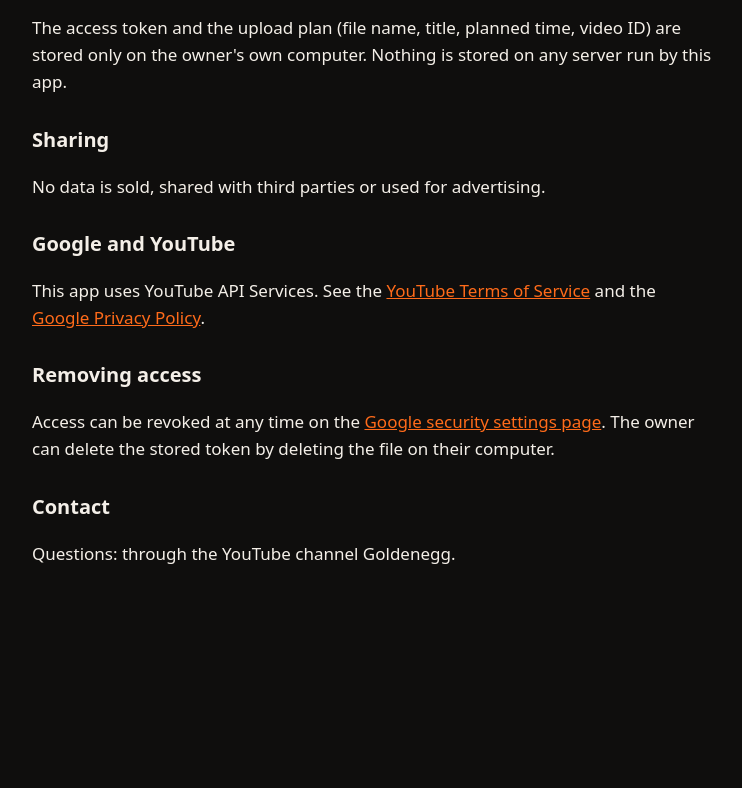
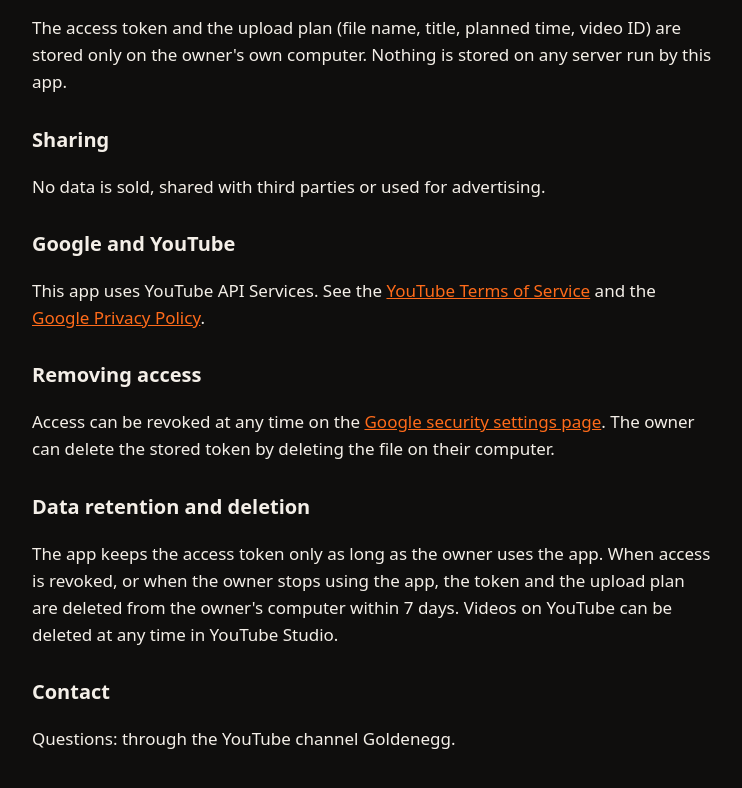
Before and after one commit to nerija05/nerija05.github.io, a plain HTML site: page datenschutz.html in a window 1280 px wide. Shown: the part 627-1415 px from the top of the page, without its empty margins (268-1010 px from the left). Before the commit the page ends 1259 px from the top, so only its background shows below. Drawn offline with Linux system fonts and the light colour scheme.

Commit message:
Add data retention section and YouTube note
Co-Authored-By: Claude Opus 5.5 <noreply@anthropic.com>
Claude-Session: https://claude.ai/code/session_01PMnSGKf1MzUxNLHnUbybBY

```diff
--- a/datenschutz.html
+++ b/datenschutz.html
@@ -39,6 +39,9 @@
   <h2>Removing access</h2>
   <p>Access can be revoked at any time on the <a href="https://myaccount.google.com/permissions">Google security settings page</a>. The owner can delete the stored token by deleting the file on their computer.</p>
 
+  <h2>Data retention and deletion</h2>
+  <p>The app keeps the access token only as long as the owner uses the app. When access is revoked, or when the owner stops using the app, the token and the upload plan are deleted from the owner's computer within 7 days. Videos on YouTube can be deleted at any time in YouTube Studio.</p>
+
   <h2>Contact</h2>
   <p>Questions: through the YouTube channel Goldenegg.</p>
 </main>
```
Also changed, not shown: index.html (+1 -1 lines).
